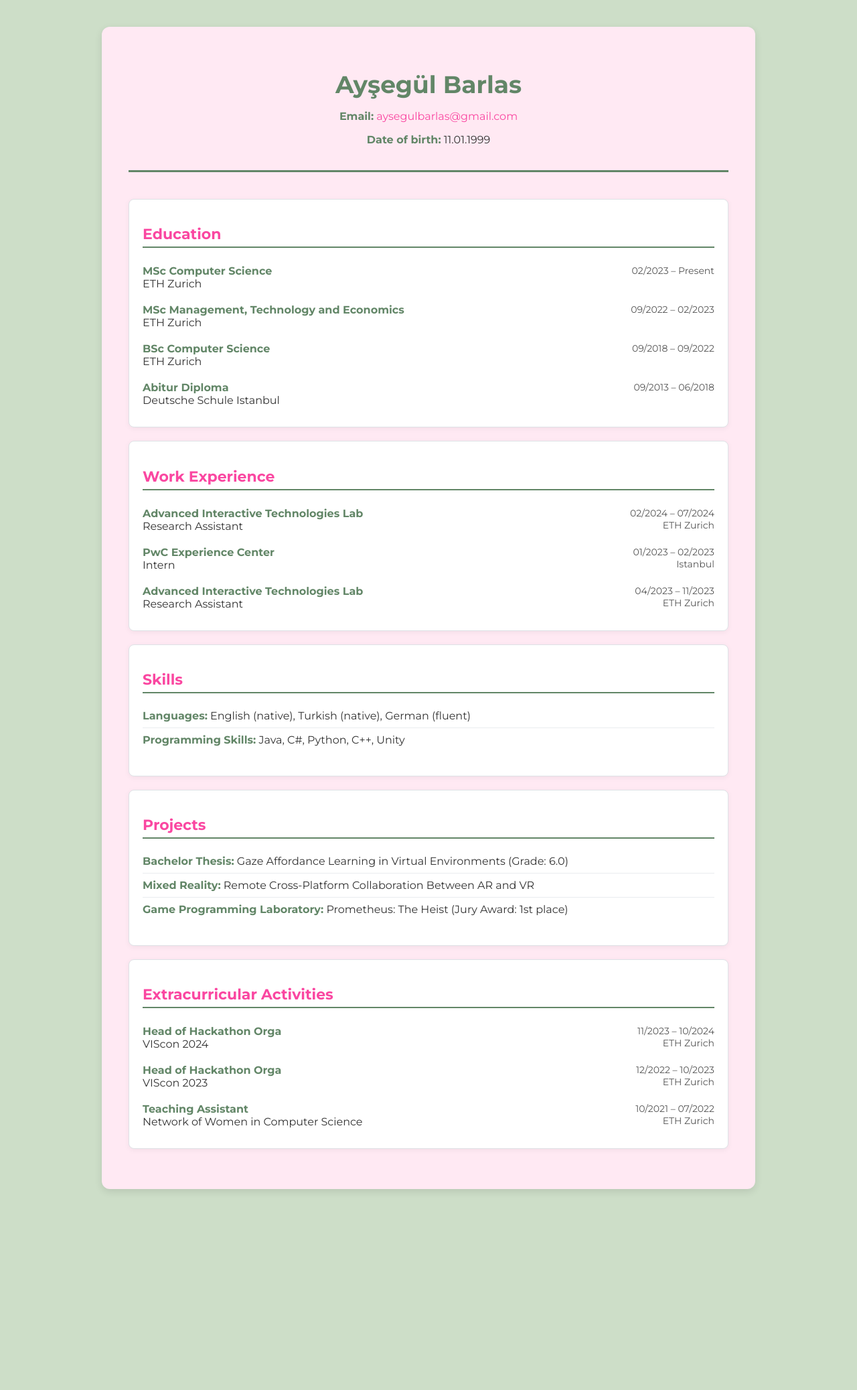
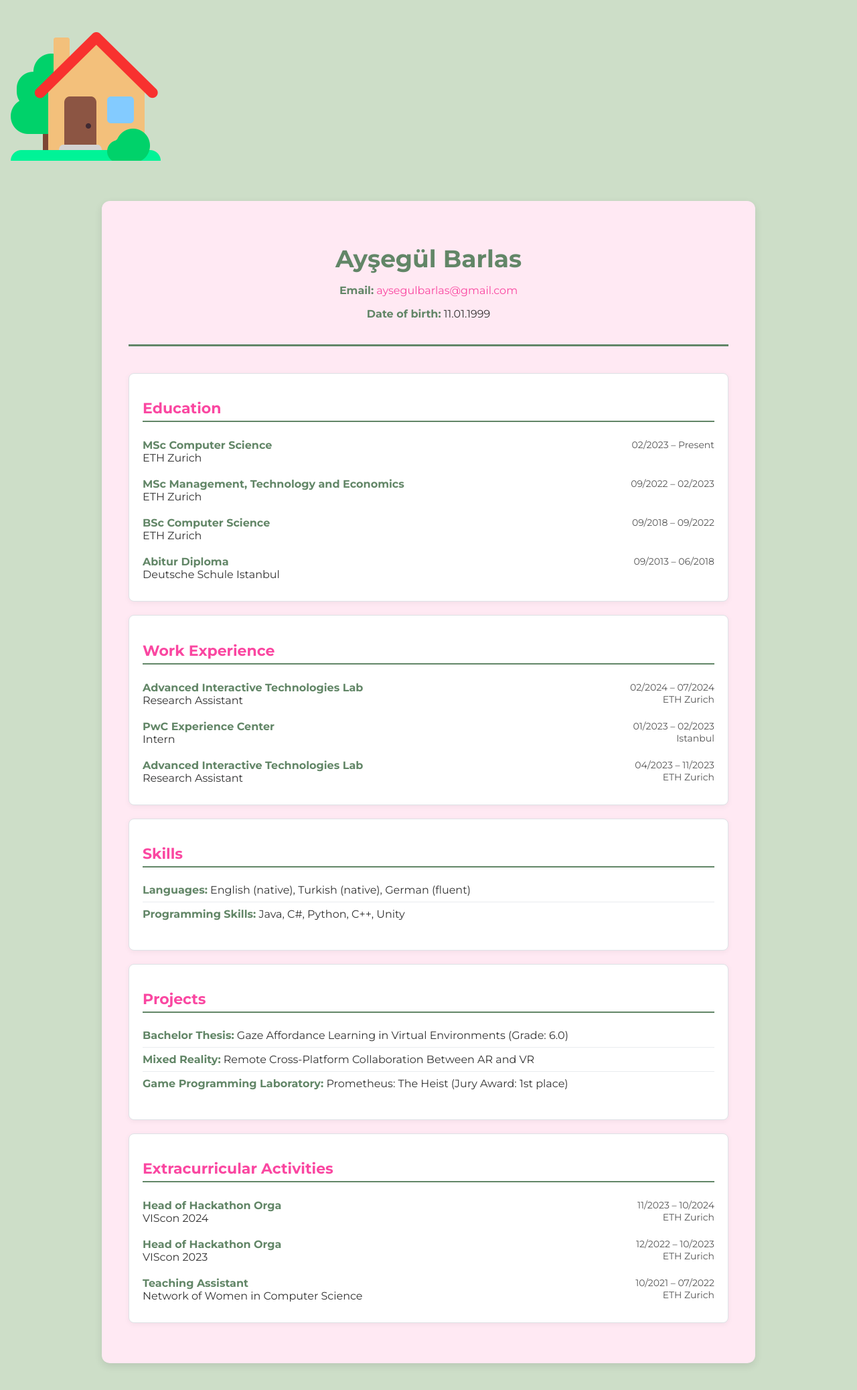
Before and after one commit to hackertehlike/hackertehlike.github.io, a Jekyll site: the page pages/cv.html, which Jekyll copies as it is, in a window 1280 px wide. Shown: the whole page at 67% size. Built offline with Jekyll 4.4.1, drawn with Linux system fonts in a browser that asks for light colours; before the commit the page ends 1815 px from its top, so only the background shows below that.

Commit message:
added home button on cv page

```diff
--- a/pages/cv.html
+++ b/pages/cv.html
@@ -8,6 +8,13 @@
     <link rel="stylesheet" href="../styles/cv_styles.css">
 </head>
 <body>
+
+
+    <div class="home-button">
+        <a href="/index.html">
+            <img src="/icons/home_icon.png" class="home-icon">
+        </a>
+    </div>
 
     <div class="container">
         <header>
```
Also changed, not shown: icons/home_icon.png (added).
